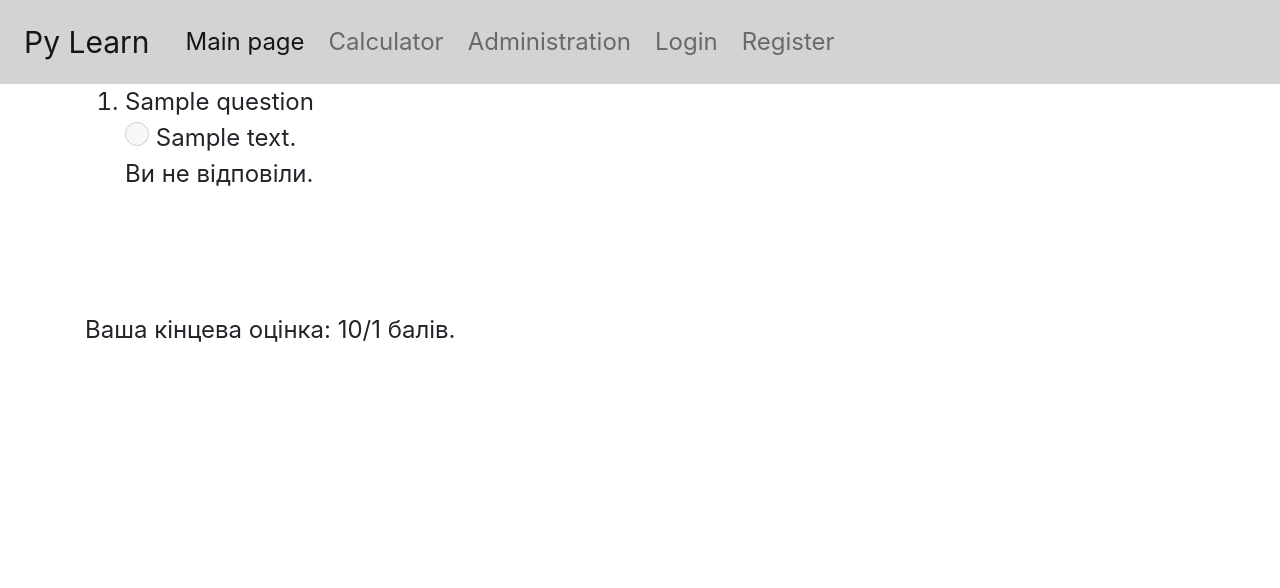
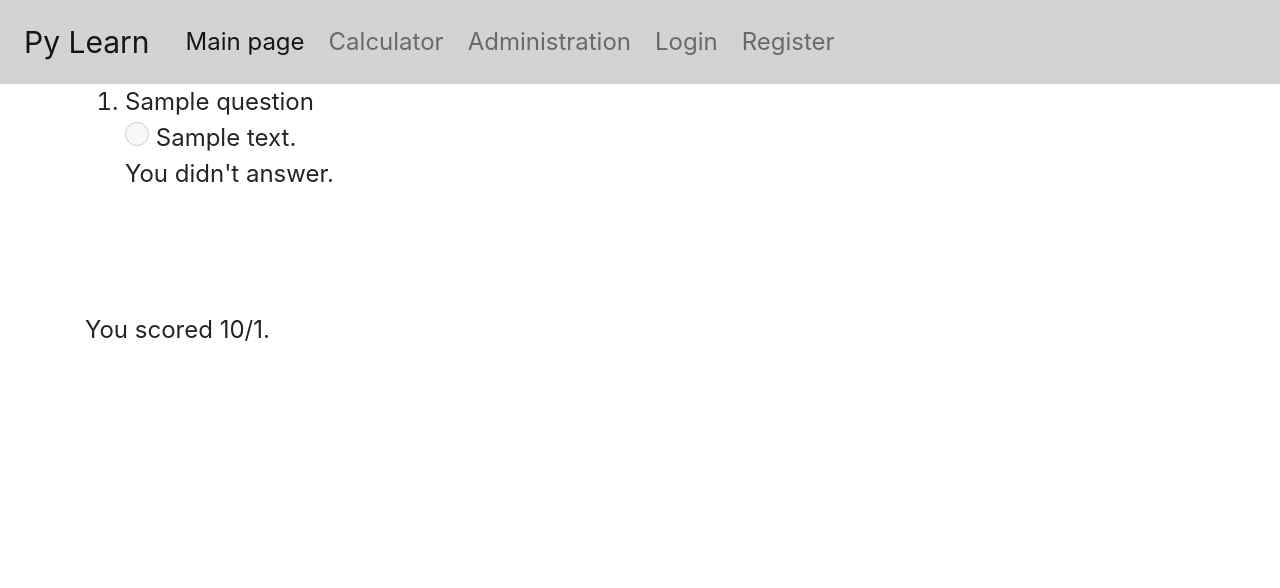
Before and after one commit to Kastet6398/pylearn1, a Django app: template main/templates/main/check.html in a window 1280 px wide. Shown: the top 588 px of the page. Run offline with Django 4.2, Linux system fonts and the light colour scheme; the template is opened without the code that fills it: most values are stand-ins (such as "Sample title", 1, 10 or a date in 2020); parts of the project's set-up code (start-up, migrations or seed data) failed here and were passed over.

Commit message:
Update check.html

```diff
--- a/main/templates/main/check.html
+++ b/main/templates/main/check.html
@@ -1,7 +1,7 @@
 {% extends "main/base.html" %}
 
 {% block title %}
-    Тестування за темою {{ theme }}
+    Test for theme {{ theme }}
 {% endblock %}
 
 {% block content %}
@@ -17,16 +17,16 @@
                                     <div class="question-answer" style="color: {% if answer.answer == question.correct %}green{% elif answer.answer == question.selected %}red{% endif %};">
                                         <input type="radio" {% if answer.answer == question.selected %}checked {% endif %} disabled>
                                         {{ answer|safe }}
-                                        {% if answer.answer == question.selected %} (Ви обрали){% endif %}
+                                        {% if answer.answer == question.selected %} (you selected){% endif %}
                                     </div>
                                 {% endfor %}
                                 <p>
                                     {% if not question.selected %}
-                                        Ви не відповіли.
+                                        You didn't answer.
                                     {% elif question.selected == question.correct %}
-                                        Ви відповіли правильно.
+                                        You answered correctly.
                                     {% else %}
-                                        Ви відповіли неправильно.
+                                        You answered incorrectly.
                                     {% endif %}
                                 </p>
                             </div>
@@ -36,7 +36,7 @@
                 {% endfor %}
             </ol>
             <br>
-            Ваша кінцева оцінка: {{ score }}/{{ questions_length }} балів.
+            You scored {{ score }}/{{ questions_length }}.
         </div>
     </div>
 {% endblock %}
```
